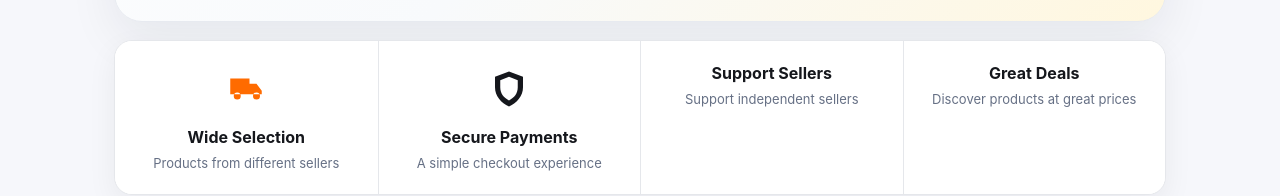
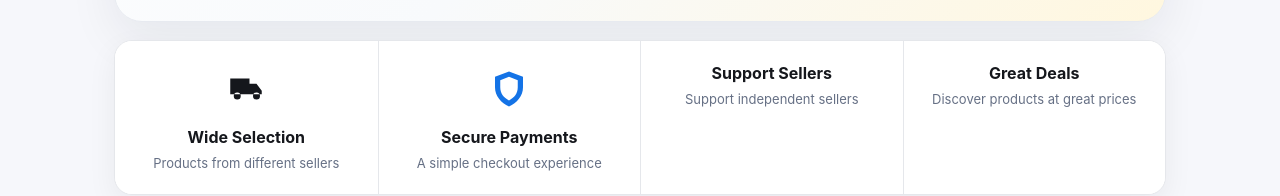
Before and after one commit to ljeanbouphard-debug/Jexali, a website: page index.html in a window 1280 px wide. Shown: the part 698-894 px from the top of the page. Drawn offline with Linux system fonts and the light colour scheme; no server answers.

Commit message:
Add blue feature icon style

```diff
--- a/styles.css
+++ b/styles.css
@@ -662,6 +662,6 @@ font-weight:900;
  height:42px;
  fill:currentColor;
 }
-.orange-icon{
- color:#ff6b00;
+.blue-icon{
+ color:#1473e6;
 }
```
